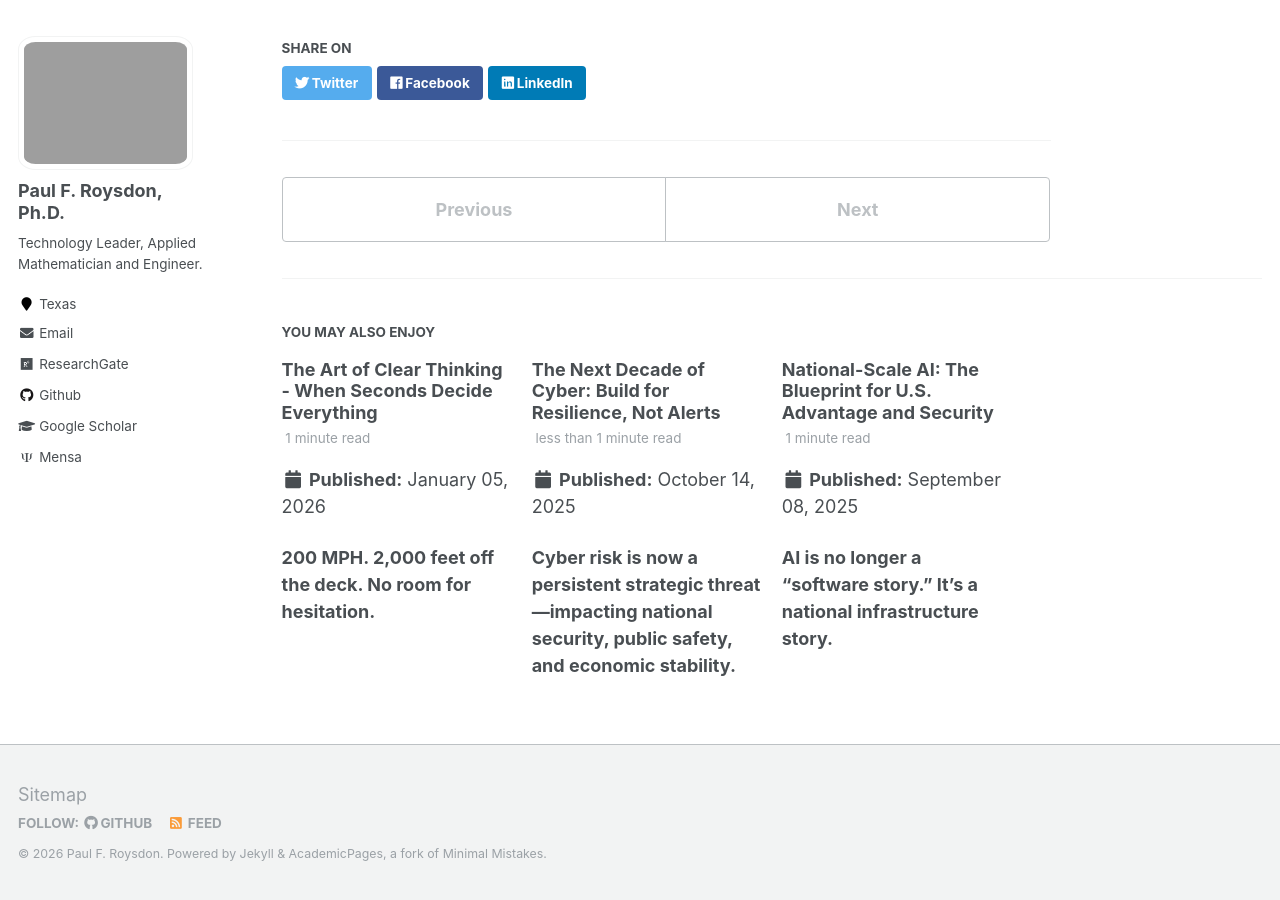
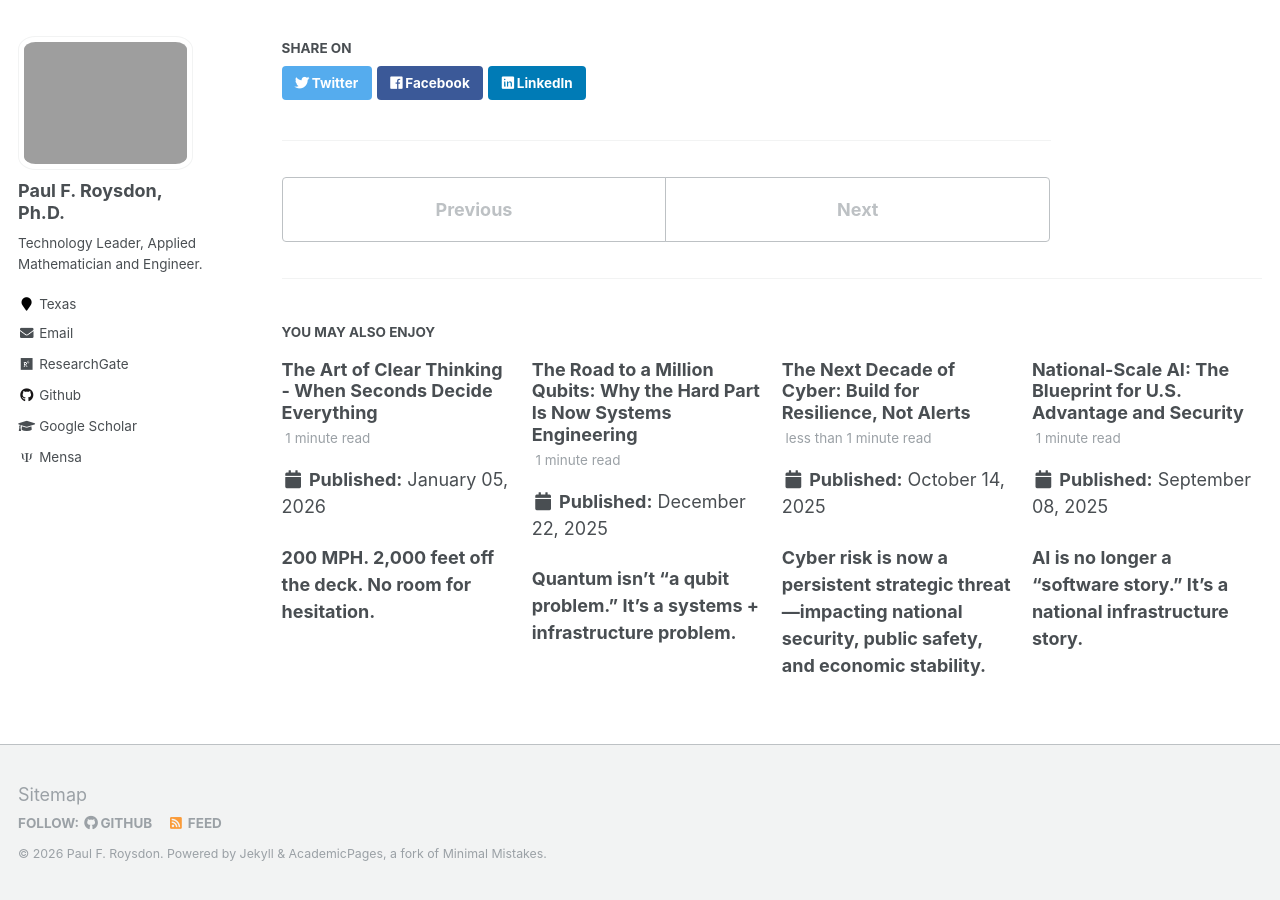
Before and after one commit to pfroysdon/pfroysdon.github.io, a Jekyll site: the page built from _posts/2025-11-15-Quantum_Roadmap.md, in a window 1280 px wide and 900 px high, scrolled down 1112 px. Built offline with Jekyll 4.4.1, drawn with Linux system fonts in a browser that asks for light colours; some web fonts are replaced; some of the changed lines change nothing that is shown.

Commit message:
quantum blog update

```diff
--- a/_posts/2025-11-15-Quantum_AI.md
+++ b/_posts/2025-11-15-Quantum_Roadmap.md
@@ -1,7 +1,7 @@
 ---
 title: 'The Quantum "Space Race" Moment Is Here'
 date: 2025-11-15
-permalink: /posts/2025/11/Quantum_AI/
+permalink: /posts/2025/11/Quantum_Roadmap/
 tags:
   - decision-making
   - leadership
@@ -18,7 +18,7 @@ In my latest paper, I lay out what the field is converging on: the million-qubit
 
 The real story isn't hype. It's the engineering stack: control electronics that can program millions of qubits, error correction that actually suppresses error rates, and facility-scale realities like cryogenics, wiring, and power. A system of this scale may draw data-center-class power (on the order of ~10–20 MW, depending on architecture) — because "the computer" is the quantum hardware plus the classical control plane that makes it run. And the timeline pressure is real. Recent research (see the [Gidney paper](https://arxiv.org/pdf/2505.15917)) estimates suggest RSA-2048 could be within reach with ~1 million noisy qubits running for about a week, given algorithm and error-correction advances. My paper is a roadmap — hardware platforms, software, error correction, and systems engineering — written for leaders who need to plan for quantum as national infrastructure, not a curiosity.
 
-**Read it here:** Quantum_Roadmap.pdf
+**Read it here:** [Quantum_Roadmap.pdf](https://pfroysdon.github.io/files/Quantum_Roadmap.pdf)
 
 Final Thoughts:
 - If quantum becomes infrastructure, who in your organization owns the plan—security, IT, R&D, or the CEO?
--- /dev/null
+++ b/_posts/2025-12-22-Quantum_AI_Deep_Dive.md
@@ -0,0 +1,34 @@
+---
+title: 'The Road to a Million Qubits: Why the Hard Part Is Now Systems Engineering'
+date: 2025-12-22
+permalink: /posts/2025/12/Quantum_AI_Deep_Dive/
+tags:
+  - decision-making
+  - leadership
+  - AI
+  - Quantum
+  - National Security
+---
+
+**Quantum isn't "a qubit problem." It's a systems + infrastructure problem.**
+
+When people picture quantum computing, they imagine a refrigerator-sized machine in a lab.
+
+A useful, fault-tolerant quantum computer looks a lot more like a data center campus — because at million-qubit scale, the hard parts aren't just physics. They're power, cooling, wiring, control, and operations ... just like [Manhattan-size AI datacenters](https://www.bloomberg.com/news/newsletters/2025-08-24/why-is-manhattan-being-crushed-by-this-giant-meta-data-center) with power and cooling to match!
+
+In my new paper, I map the quantum race end-to-end, applying lessons from recent AI infrastructure development to quantum infrastructure:
+- Infrastructure reality: a million-qubit system likely demands data-center-class power (on the order of 10–20 MW, by rough estimate) plus industrial cooling and cryogenics.
+
+- Control is the bottleneck: "one million coaxial cables is impossible" — so the field is being forced into multiplexing, photonic links, and cryo-CMOS control stacks.
+
+- Why this matters: recent resource estimates suggest ~1M physical qubits running ~1 week could be sufficient to break RSA-2048 under realistic assumptions (remember the [Gidney paper](https://arxiv.org/pdf/2505.15917)?).
+
+- Who's leading (and how): IBM, Google, Microsoft, Intel, Quantinuum, IonQ, Rigetti, D-Wave, PsiQuantum, Xanadu—each betting on a different path to scale.
+
+I also argue we're entering a new phase: frontier AI systems (Gemini/ Claude/ ChatGPT-class) will compress the research loop — accelerating literature synthesis, hardware/software co-design, control-code generation, and experiment planning — so "time to insight" becomes a strategic advantage.
+
+
+**Read it here:** [Quantum_AI_Deep_Dive.pdf](https://pfroysdon.github.io/files/Quantum_AI_Deep_Dive.pdf)
+
+Final Thoughts: <br>
+If quantum's finish line is a campus-scale build (not a lab demo), who is your organization betting on — and what would it take to place a credible, defensible bet now?
```
